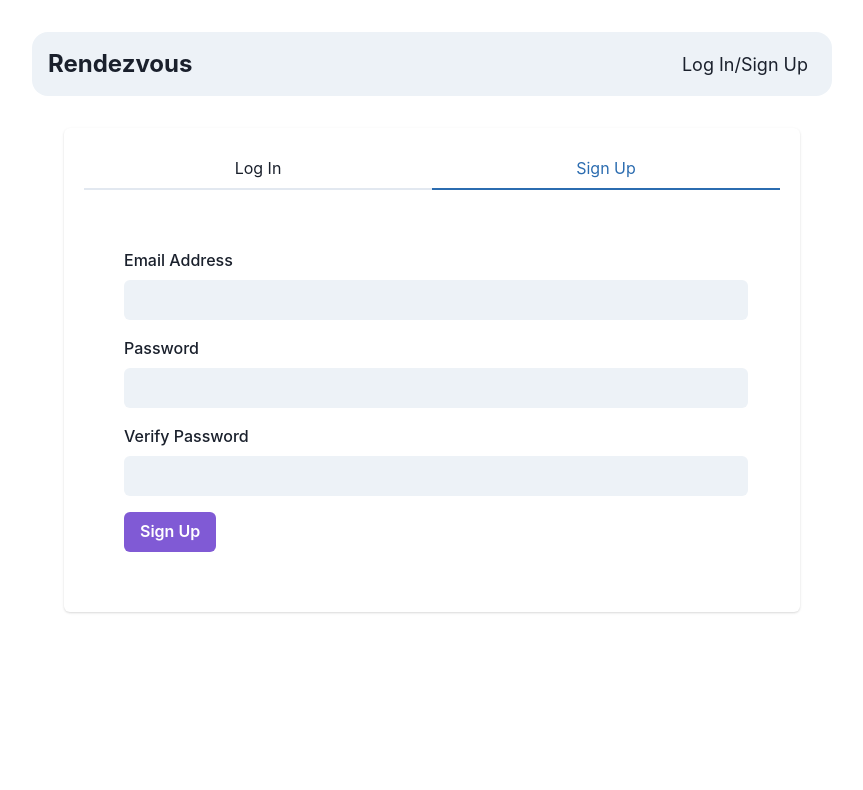
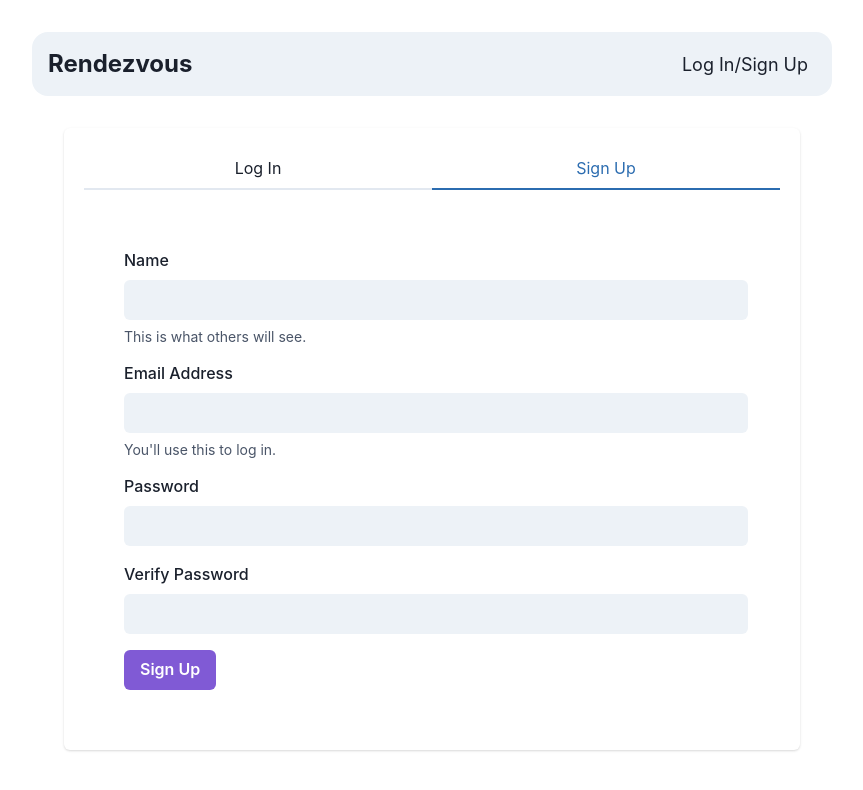
Before and after one commit to specificlanguage/Rendezvous, a React (Vite) app: page /login in a window 1280 px wide. Both pictures are taken after a click on the tab "Sign Up". Shown: the top 790 px of the page, without its empty margins (208-1071 px from the left). Built offline with nearby package versions, Linux system fonts and the light colour scheme; no server answers.

Commit message:
feat: Add customizable avatar
- Need to start working on backend to complete this step, but allows for default avatar with name once created
- Creates name field when signing up
- Redirect users to root page when signing in

TODO:
- Automated, authenticated routes
- Query database for name/user data

```diff
--- a/src/components/Auth/LoginForm.tsx
+++ b/src/components/Auth/LoginForm.tsx
@@ -29,6 +29,7 @@ export default function LoginForm() {
     async function login(props: LoginProps) {
         const { email, password } = props;
         await signInWithEmailAndPassword(FIREBASE_AUTH, email, password);
+        // TODO: Get Name from DB
         navigate("/");
     }
 
--- a/src/components/Auth/SignupForm.tsx
+++ b/src/components/Auth/SignupForm.tsx
@@ -3,6 +3,7 @@ import {
     Button,
     FormControl,
     FormErrorMessage,
+    FormHelperText,
     FormLabel,
     Input,
     VStack,
@@ -11,19 +12,23 @@ import { Field, Formik, FormikValues } from "formik";
 import { getAuth, createUserWithEmailAndPassword } from "firebase/auth";
 import * as Yup from "yup";
 import { FirebaseApp } from "../../lib/firebase.ts";
+import { useNavigate } from "react-router-dom";
 
 export default function SignupForm() {
     const auth = getAuth(FirebaseApp);
+    const navigate = useNavigate();
     const passwordErrorMessage =
         "Password must be at least 6 characters, and contain a number and special character.";
 
     interface SignupProps extends FormikValues {
+        name: string;
         email: string;
         password: string;
         verifyPassword: string;
     }
 
     const SignupSchema = Yup.object().shape({
+        name: Yup.string().required("Required"),
         email: Yup.string().email("Invalid email").required("Required"),
         password: Yup.string()
             .min(6, passwordErrorMessage)
@@ -40,13 +45,15 @@ export default function SignupForm() {
     });
 
     async function signup(props: SignupProps) {
-        const { email, password } = props;
+        const { name, email, password } = props;
         console.log(`submitting ${email} as new user`);
         await createUserWithEmailAndPassword(auth, email, password)
             .then((cred) => console.log(cred))
             .catch((error) => {
                 console.log(error.message);
             });
+        localStorage.setItem("name", name);
+        navigate("/");
     }
 
     return (
@@ -60,6 +67,7 @@ export default function SignupForm() {
         >
             <Formik
                 initialValues={{
+                    name: "",
                     email: "",
                     password: "",
                     verifyPassword: "",
@@ -72,6 +80,30 @@ export default function SignupForm() {
                 {({ handleSubmit, errors, touched, isSubmitting }) => (
                     <form onSubmit={handleSubmit}>
                         <VStack spacing={4} align="flex-start">
+                            {/* NAME */}
+                            <FormControl
+                                isInvalid={!!errors.name && touched.name}
+                            >
+                                <FormLabel htmlFor="name">Name</FormLabel>
+                                <Field
+                                    as={Input}
+                                    id="name"
+                                    name="name"
+                                    type="text"
+                                    variant="filled"
+                                />
+                                {!errors.name ? (
+                                    <FormHelperText>
+                                        This is what others will see.
+                                    </FormHelperText>
+                                ) : (
+                                    <FormErrorMessage>
+                                        {errors.name}
+                                    </FormErrorMessage>
+                                )}
+                            </FormControl>
+
+                            {/* EMAIL */}
                             <FormControl
                                 isInvalid={!!errors.email && touched.email}
                             >
@@ -85,10 +117,18 @@ export default function SignupForm() {
                                     type="email"
                                     variant="filled"
                                 />
-                                <FormErrorMessage>
-                                    {errors.email}
-                                </FormErrorMessage>
+                                {!errors.email ? (
+                                    <FormHelperText>
+                                        You'll use this to log in.
+                                    </FormHelperText>
+                                ) : (
+                                    <FormErrorMessage>
+                                        {errors.email}
+                                    </FormErrorMessage>
+                                )}
                             </FormControl>
+
+                            {/* PASSWORD */}
                             <FormControl
                                 isInvalid={
                                     !!errors.password && touched.password
@@ -108,6 +148,8 @@ export default function SignupForm() {
                                     {errors.password}
                                 </FormErrorMessage>
                             </FormControl>
+
+                            {/* VERIFY PASSWORD (confirm) */}
                             <FormControl
                                 isInvalid={
                                     !!errors.verifyPassword &&
--- a/src/components/Navbar/Navbar.tsx
+++ b/src/components/Navbar/Navbar.tsx
@@ -19,6 +19,7 @@ import {
 import { FIREBASE_AUTH } from "../../lib/firebase.ts";
 import { onAuthStateChanged, signOut } from "firebase/auth";
 import { useState } from "react";
+import { useNavigate } from "react-router-dom";
 
 interface NavProps {
     children: React.ReactNode;
@@ -44,9 +45,16 @@ function NavLink(props: NavProps) {
 }
 
 function UsernameButton() {
+    const navigate = useNavigate();
+
     async function signOutUser() {
         await signOut(FIREBASE_AUTH);
+        // TODO Later: Create redux state variable so we don't store this in localStorage.
+        localStorage.setItem("name", "");
+        navigate("/login");
     }
+
+    const name = localStorage.getItem("name") ?? "";
 
     return (
         <Menu>
@@ -57,24 +65,17 @@ function UsernameButton() {
                 cursor={"pointer"}
                 minW={0}
             >
-                <Avatar
-                    size={"sm"}
-                    src={"https://avatars.dicebear.com/api/male/username.svg"}
-                />
+                {/* TODO LATER: Allow custom images to be used for avatars. */}
+                <Avatar size={"md"} name={name} />
             </MenuButton>
             <MenuList alignItems={"center"}>
                 <br />
                 <Center>
-                    <Avatar
-                        size={"2xl"}
-                        src={
-                            "https://avatars.dicebear.com/api/male/username.svg"
-                        }
-                    />
+                    <Avatar size={"2xl"} name={name} />
                 </Center>
                 <br />
                 <Center>
-                    <p>Username</p>
+                    <p>{name}</p>
                 </Center>
                 <br />
                 <MenuDivider />
@@ -93,6 +94,8 @@ export default function Navbar() {
     onAuthStateChanged(FIREBASE_AUTH, (user) => {
         if (user) {
             setLoggedIn(true);
+        } else {
+            setLoggedIn(false);
         }
     });
 
```
